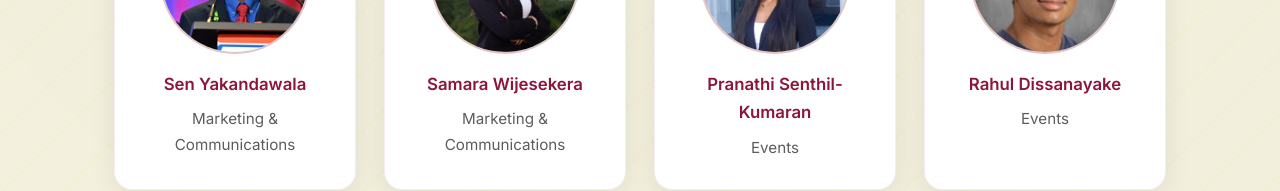
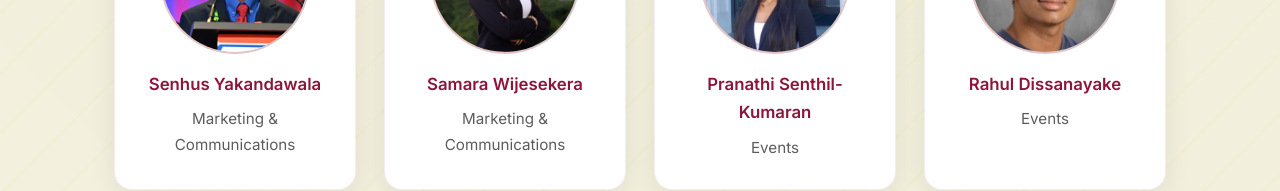
Before and after one commit to Santhusha-bit/SriLankansAtBerkeley, a React (Vite) app: page / in a window 1280 px wide. Shown: the part 8866-9057 px from the top of the page. Built offline with nearby package versions, Linux system fonts and the light colour scheme.

Commit message:
Update Sen's name to Senhus Yakandawala

```diff
--- a/src/pages/Home.jsx
+++ b/src/pages/Home.jsx
@@ -90,7 +90,7 @@ const execBoards = [
       { name: 'Dylan Jayalath', role: 'Co-President', initials: 'DJ', photo: fallDylan },
       { name: 'Santhusha Mudannayaka', role: 'Treasury & Technology', initials: 'SM', photo: fallSanthusha },
       { name: 'Samodi Senadeeralage', role: 'Events', initials: 'SS', photo: fallSamodi },
-      { name: 'Sen Yakandawala', role: 'Marketing & Communications', initials: 'SY', photo: fallSen },
+      { name: 'Senhus Yakandawala', role: 'Marketing & Communications', initials: 'SY', photo: fallSen },
       { name: 'Samara Wijesekera', role: 'Marketing & Communications', initials: 'SW', photo: fallSamara },
       { name: 'Pranathi Senthil-Kumaran', role: 'Events', initials: 'PS', photo: fallPranathi },
       { name: 'Rahul Dissanayake', role: 'Events', initials: 'RD', photo: fallRahul },
```
